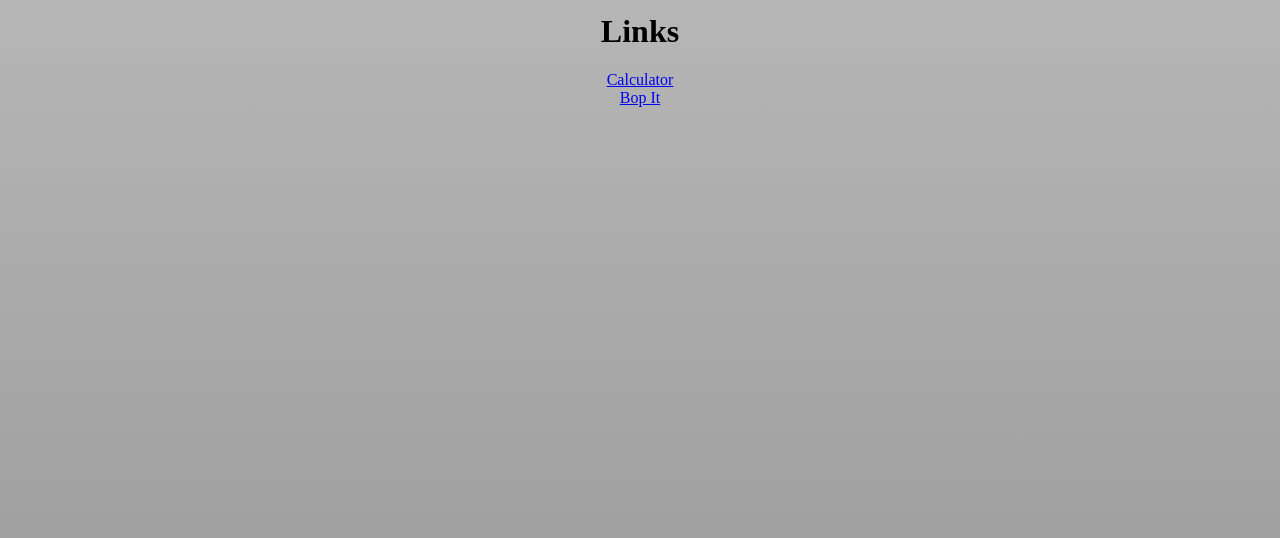
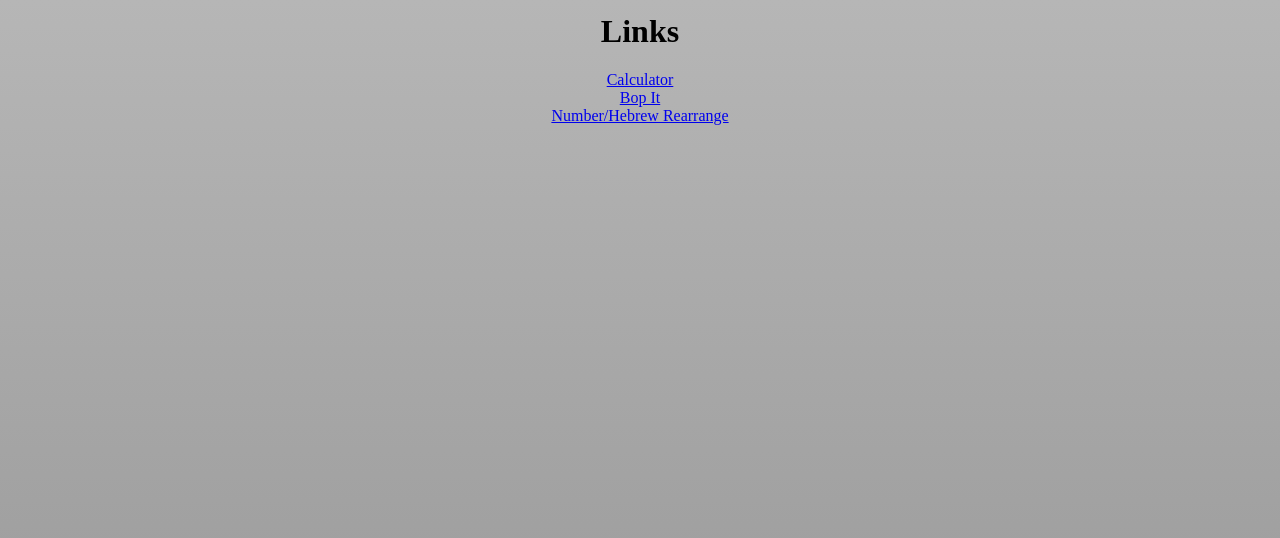
Before and after one commit to DarthRellier/darthrellier.github.io, a plain HTML site: page index.html in a window 1280 px wide. Drawn offline with Linux system fonts and the light colour scheme.

Commit message:
added nrg

```diff
--- a/index.html
+++ b/index.html
@@ -19,5 +19,7 @@
     <a href="calculator">Calculator</a>
     <br />
     <a href="bop-it">Bop It</a>
+    <br />
+    <a href="number-rearrange-game">Number/Hebrew Rearrange</a>
   </body>
 </html>
```
